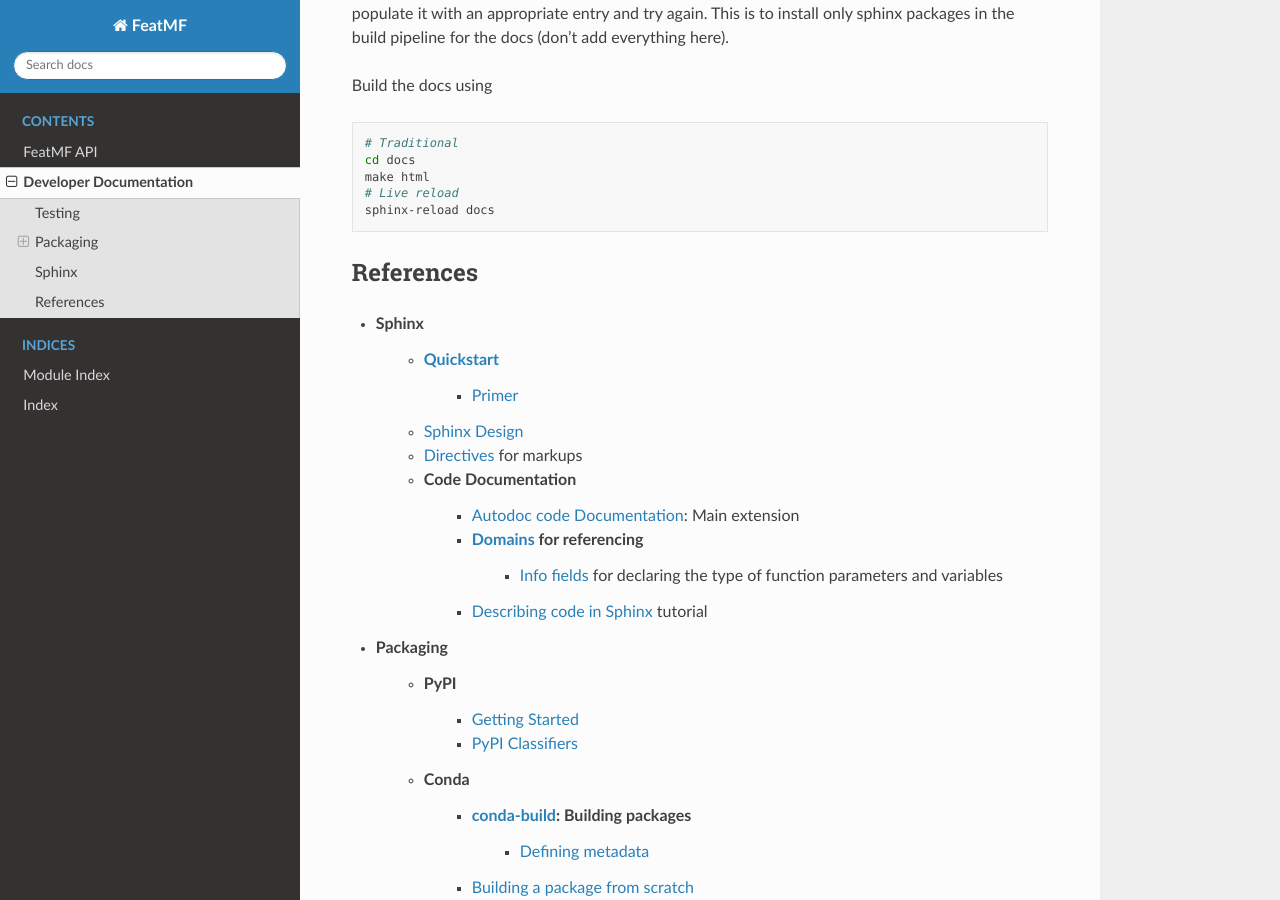
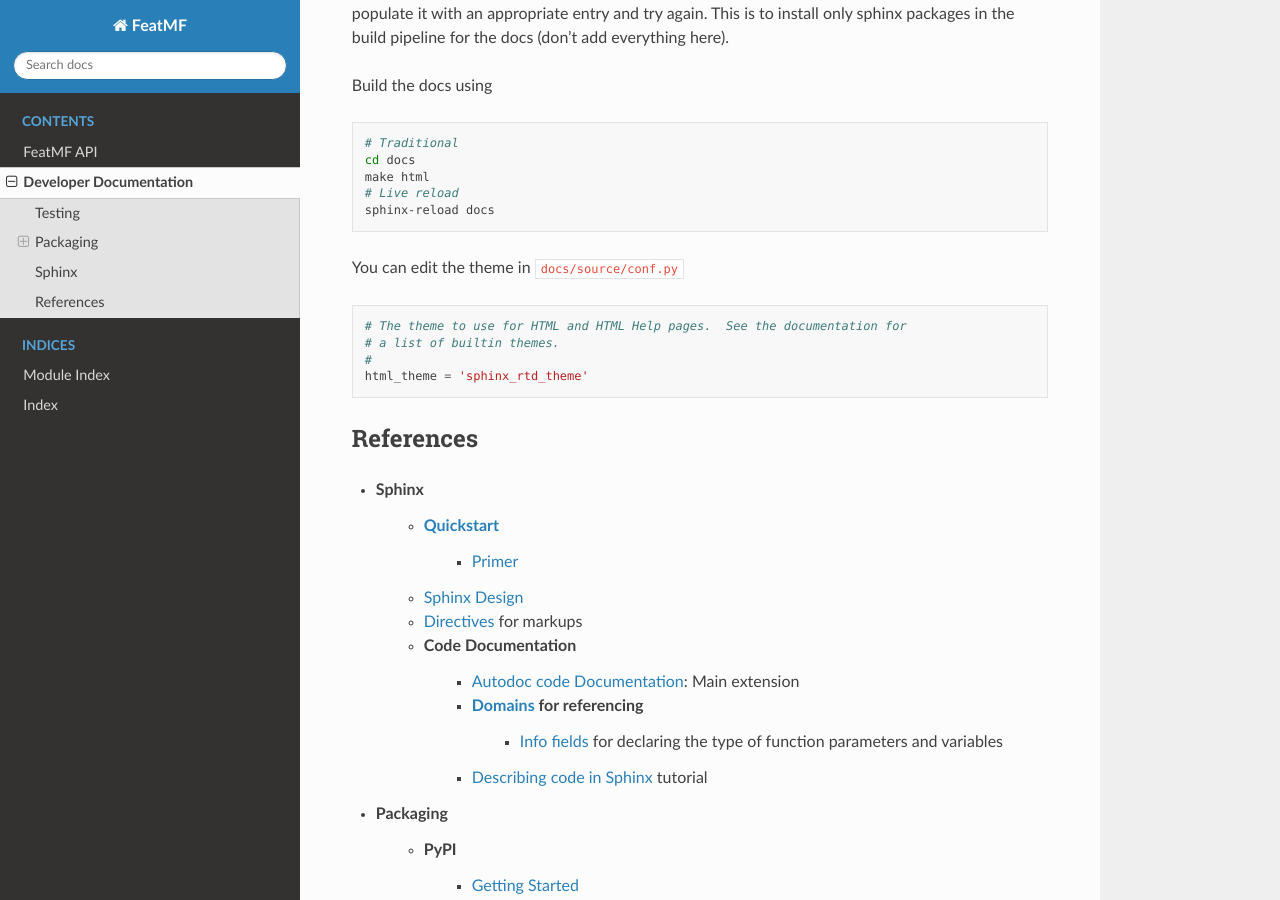
Before and after one commit to TheProjectsGuy/FeatMF, a Sphinx documentation site: the page built from docs/developer.rst, in a window 1280 px wide and 900 px high, scrolled down 2936 px. Built offline with Sphinx 7.4.7 and the Read the Docs theme 2.0.0, drawn with Linux system fonts in a browser that asks for light colours.

Commit message:
Updated documentation

```diff
--- a/docs/developer.rst
+++ b/docs/developer.rst
@@ -144,6 +144,15 @@ Build the docs using
     # Live reload
     sphinx-reload docs
 
+You can edit the theme in ``docs/source/conf.py``
+
+.. code-block:: python
+
+    # The theme to use for HTML and HTML Help pages.  See the documentation for
+    # a list of builtin themes.
+    #
+    html_theme = 'sphinx_rtd_theme'
+
 References
 ----------
 
--- a/docs/index.rst
+++ b/docs/index.rst
@@ -18,7 +18,7 @@ The Python API documentation can be found `here <api>`_.
 Acknowledgements
 -----------------
 
-This project is developed by TheProjectsGuy (Avneesh Mishra). Some help (in form of code and documentation) is provided by GitHub Copilot and Bing AI (Microsoft).
+This project is developed by TheProjectsGuy (Avneesh Mishra).
 
 Indices and tables
 --------------------
```
Also changed, not shown: README.md (added, +15 -0 lines), README.rst (deleted, +0 -12 lines), 1 other file.
